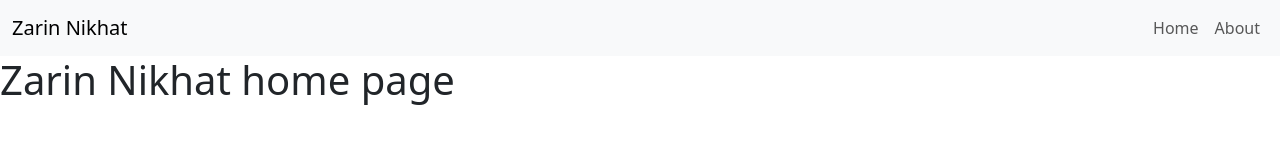
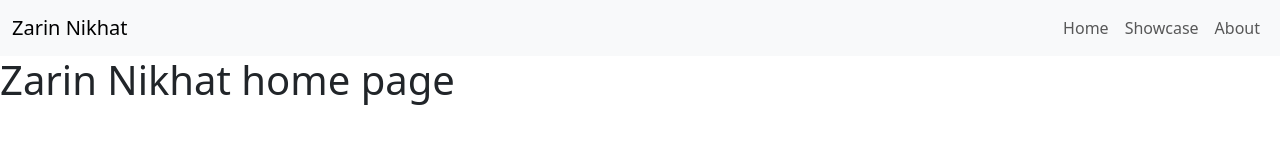
Before and after one commit to NihalArman/zarinnikhat.com, an Angular app in the folder zarin-nikhat/: page / in a window 1280 px wide. Shown: the top 160 px of the page. Built offline with nearby package versions, Linux system fonts and the light colour scheme.

Commit message:
Add showcase page slot in the navbar

```diff
--- a/zarin-nikhat/src/app/app.routes.ts
+++ b/zarin-nikhat/src/app/app.routes.ts
@@ -1,8 +1,10 @@
 import { Routes } from '@angular/router';
 import {HomePage} from './home-page/home-page';
 import {AboutPage} from './about-page/about-page';
+import {ShowcasePage} from './showcase-page/showcase-page';
 
 export const routes: Routes = [
   { path: '', component: HomePage },
+  { path: 'showcase', component: ShowcasePage },
   { path: 'about', component: AboutPage },
 ];
--- a/zarin-nikhat/src/app/navbar/navbar.html
+++ b/zarin-nikhat/src/app/navbar/navbar.html
@@ -12,6 +12,9 @@
           <a class="nav-link" routerLink="/" (click)="closeNavbar()">Home</a>
         </li>
         <li class="nav-item">
+          <a class="nav-link" routerLink="/showcase" (click)="closeNavbar()">Showcase</a>
+        </li>
+        <li class="nav-item">
           <a class="nav-link" routerLink="/about" (click)="closeNavbar()">About</a>
         </li>
       </ul>
```
